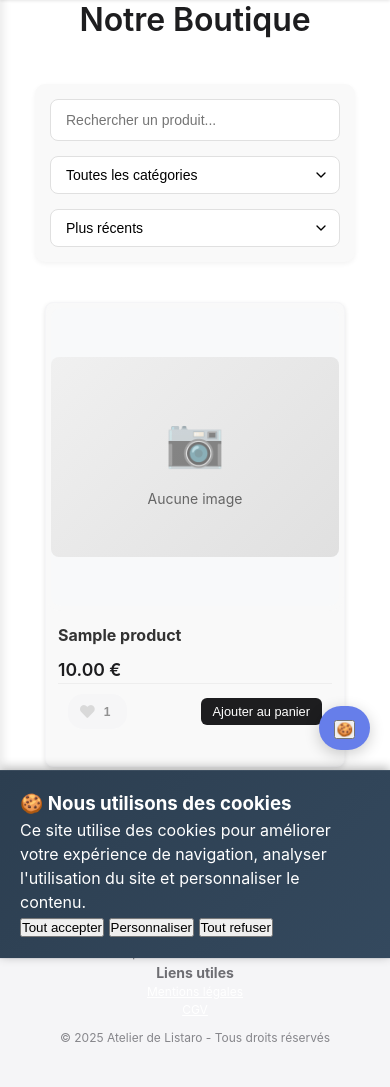
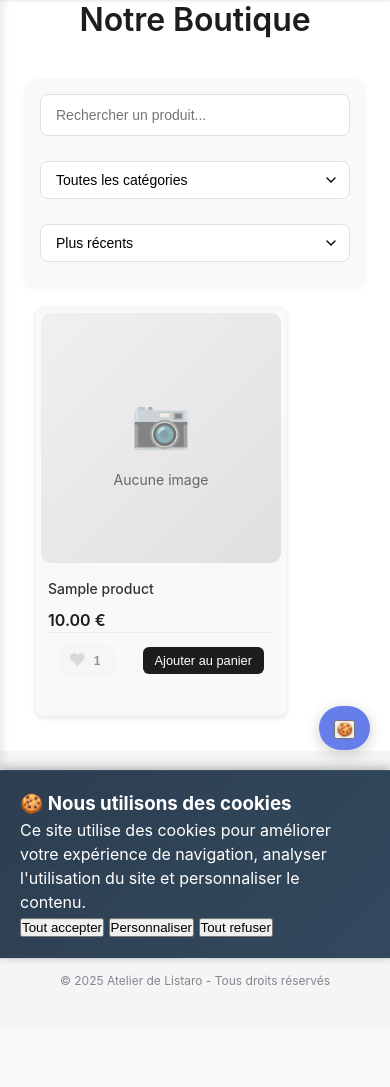
Before and after one commit to listaro75/Atelier_de_Listaro, a PHP site: page /shop.php in a window 390 px wide. Shown: the part 74-1161 px from the top of the page. After the commit the page ends 1059 px from the top, so only its background shows below. Run offline with PHP 8.4, Linux system fonts and the light colour scheme; tables that the repository leaves empty or names only in its code hold one stand-in row (values such as "Sample post").

Commit message:
Ajout de styles CSS pour améliorer la présentation des produits sur mobile : configuration de la grille, ajustements des cartes de produits et optimisation pour les petits écrans.

```diff
--- /dev/null
+++ b/_css/mobile-shop.css
@@ -0,0 +1,97 @@
+/* Configuration mobile pour shop - 2 produits par ligne */
+@media (max-width: 768px) {
+    .products-grid {
+        grid-template-columns: repeat(2, 1fr) !important;
+        gap: 12px !important;
+        padding: 0 10px !important;
+    }
+
+    .product-card {
+        border-radius: 12px;
+        box-shadow: 0 2px 8px rgba(0, 0, 0, 0.1);
+        transition: transform 0.2s ease;
+        background: white;
+    }
+
+    .product-card:hover {
+        transform: translateY(-2px);
+        box-shadow: 0 4px 12px rgba(0, 0, 0, 0.15);
+    }
+
+    .product-images {
+        border-radius: 12px 12px 0 0;
+        overflow: hidden;
+        aspect-ratio: 1;
+    }
+
+    .product-image,
+    .product-image-placeholder {
+        width: 100%;
+        height: 100%;
+        object-fit: cover;
+    }
+
+    .product-info {
+        padding: 12px 10px;
+    }
+
+    .product-name {
+        font-size: 14px !important;
+        line-height: 1.3;
+        margin-bottom: 6px;
+        font-weight: 500;
+        color: #1d1d1f;
+        /* Limitation à 2 lignes */
+        display: -webkit-box;
+        -webkit-line-clamp: 2;
+        line-clamp: 2;
+        -webkit-box-orient: vertical;
+        overflow: hidden;
+        text-overflow: ellipsis;
+    }
+
+    .product-price {
+        font-size: 16px !important;
+        font-weight: 600;
+        color: #000;
+        margin-top: 8px;
+    }
+
+    /* Optimisation des filtres sur mobile */
+    .shop-container {
+        padding: 15px 10px;
+    }
+
+    .filters {
+        flex-direction: column;
+        gap: 10px;
+        margin-bottom: 20px;
+    }
+
+    .search-bar,
+    .category-filter,
+    .sort-filter {
+        width: 100%;
+        margin-bottom: 10px;
+    }
+}
+
+/* Configuration pour très petits écrans (320px) */
+@media (max-width: 320px) {
+    .products-grid {
+        gap: 8px !important;
+        padding: 0 5px !important;
+    }
+
+    .product-info {
+        padding: 8px 6px;
+    }
+
+    .product-name {
+        font-size: 13px !important;
+    }
+
+    .product-price {
+        font-size: 15px !important;
+    }
+}
--- a/_css/responsive.css
+++ b/_css/responsive.css
@@ -169,9 +169,58 @@
     }
 
     .products-grid {
-        grid-template-columns: 1fr;
-        gap: 20px;
-        padding: 0 10px;
+        grid-template-columns: repeat(2, 1fr);
+        gap: 10px;
+        padding: 0 5px;
+        margin: 0 auto;
+    }
+
+    .product-card {
+        border-radius: 12px;
+        box-shadow: 0 2px 8px rgba(0, 0, 0, 0.1);
+        transition: transform 0.2s ease;
+    }
+
+    .product-card:hover {
+        transform: translateY(-2px);
+        box-shadow: 0 4px 12px rgba(0, 0, 0, 0.15);
+    }
+
+    .product-images {
+        border-radius: 12px 12px 0 0;
+        overflow: hidden;
+        aspect-ratio: 1;
+    }
+
+    .product-image,
+    .product-image-placeholder {
+        width: 100%;
+        height: 100%;
+        object-fit: cover;
+    }
+
+    .product-info {
+        padding: 10px 8px;
+    }
+
+    .product-name {
+        font-size: 13px;
+        line-height: 1.2;
+        margin-bottom: 6px;
+        font-weight: 500;
+        color: #1d1d1f;
+        display: -webkit-box;
+        -webkit-line-clamp: 2;
+        -webkit-box-orient: vertical;
+        overflow: hidden;
+        text-overflow: ellipsis;
+    }
+
+    .product-price {
+        font-size: 15px;
+        font-weight: 600;
+        color: #000;
+        margin-top: auto;
     }
 
     .portfolio-grid {
@@ -351,3 +400,98 @@
         padding: 15px;
     }
 }
+
+/* Configuration spéciale pour mobile - 2 produits par ligne optimisé */
+@media (max-width: 480px) {
+    .products-grid {
+        grid-template-columns: repeat(2, 1fr);
+        gap: 10px;
+        padding: 0 5px;
+        margin: 0 auto;
+    }
+
+    .product-card {
+        border-radius: 12px;
+        box-shadow: 0 2px 8px rgba(0, 0, 0, 0.1);
+        transition: transform 0.2s ease;
+    }
+
+    .product-card:hover {
+        transform: translateY(-2px);
+        box-shadow: 0 4px 12px rgba(0, 0, 0, 0.15);
+    }
+
+    .product-images {
+        border-radius: 12px 12px 0 0;
+        overflow: hidden;
+        aspect-ratio: 1;
+    }
+
+    .product-image,
+    .product-image-placeholder {
+        width: 100%;
+        height: 100%;
+        object-fit: cover;
+    }
+
+    .product-info {
+        padding: 10px 8px;
+    }
+
+    .product-name {
+        font-size: 13px;
+        line-height: 1.2;
+        margin-bottom: 6px;
+        font-weight: 500;
+        color: #1d1d1f;
+        display: -webkit-box;
+        -webkit-line-clamp: 2;
+        -webkit-box-orient: vertical;
+        overflow: hidden;
+        text-overflow: ellipsis;
+    }
+
+    .product-price {
+        font-size: 15px;
+        font-weight: 600;
+        color: #000;
+        margin-top: auto;
+    }
+
+    /* Optimisation pour très petits écrans (iPhone SE, etc.) */
+    .shop-container {
+        padding: 10px 5px;
+    }
+
+    .filters {
+        flex-direction: column;
+        gap: 10px;
+        margin-bottom: 15px;
+    }
+
+    .search-bar,
+    .category-filter,
+    .sort-filter {
+        width: 100%;
+    }
+}
+
+/* Configuration pour écrans ultra-petits (Galaxy Fold, etc.) */
+@media (max-width: 320px) {
+    .products-grid {
+        gap: 8px;
+        padding: 0 3px;
+    }
+
+    .product-info {
+        padding: 8px 6px;
+    }
+
+    .product-name {
+        font-size: 12px;
+    }
+
+    .product-price {
+        font-size: 14px;
+    }
+}
--- a/shop.php
+++ b/shop.php
@@ -60,6 +60,7 @@
         require_once('_head/script.php');
     ?>
     <link rel="stylesheet" href="https://cdnjs.cloudflare.com/ajax/libs/font-awesome/5.15.4/css/all.min.css">
+    <link rel="stylesheet" href="_css/mobile-shop.css">
 </head>
 <body>
     <?php require_once('_menu/menu.php'); ?>
```
